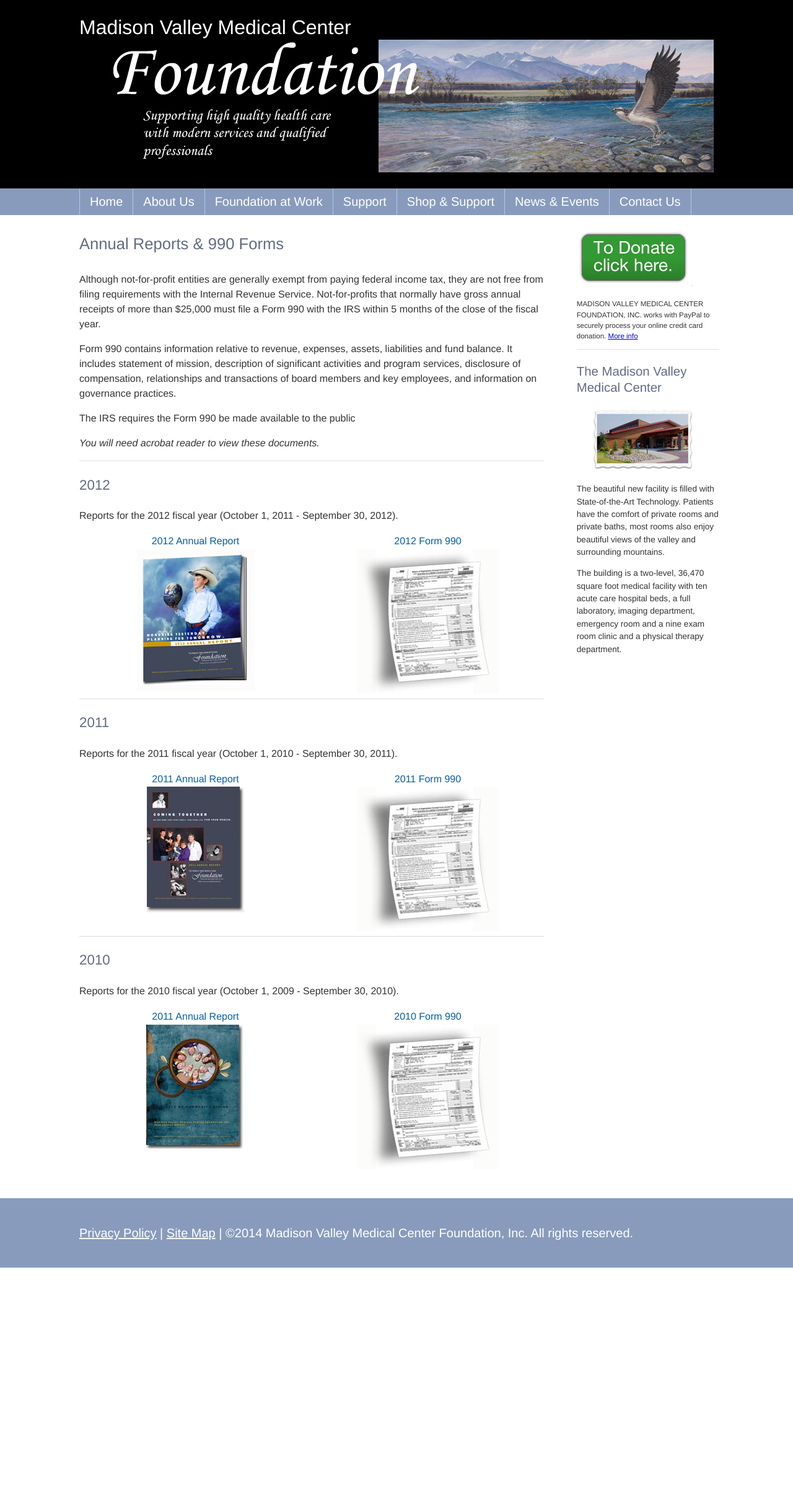
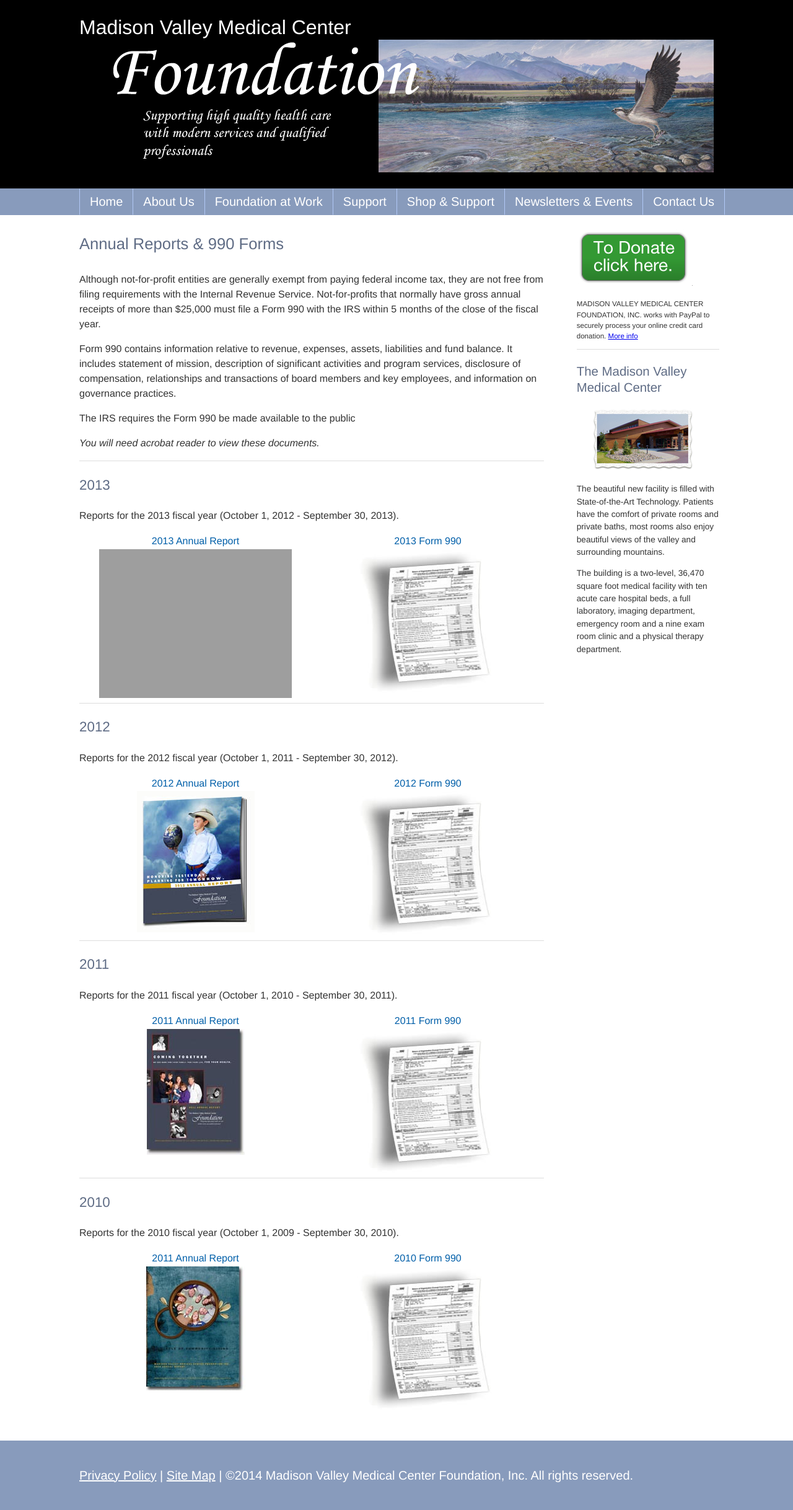
Before and after one commit to polarbeardesign/mvmcf, a PHP site: page /annualreport.php in a window 1280 px wide. Shown: the whole page at 62% size. Before the commit the page ends 2045 px from the top, so only its background shows below. Run offline with PHP 8.4, Linux system fonts and the light colour scheme; grey boxes are pictures that could not be loaded.

Commit message:
updates and addition of 2013 annual report

```diff
--- a/annualreport.php
+++ b/annualreport.php
@@ -28,6 +28,19 @@
 <p>The IRS requires the Form 990 be made available to the public</p>
 
 <p><em>You will need acrobat reader to view these documents.</em></p>
+
+<div class="row" style="border-top: 1px solid #ddd;">
+<h2>2013</h2>
+<p>Reports for the 2013 fiscal year (October 1, 2012 - September 30, 2013).
+	<div class="cell" style="width: 50%;text-align: center;">
+	  <a href="newsletters/MVMCF2013_Annual_Report_web.pdf">2013 Annual Report</a><br />
+	  <a href="newsletters/MVMCF2013_Annual_Report_web.pdf"><img src="newsletters/2013_annual_report_sm.png" alt="2013 Annual Report" width="311" height="240" border="0"></a>
+	</div>
+	<div class="cell" style="width: 50%;text-align: center;">
+	  <a href="newsletters/2012_2013_FY_990.pdf">2013 Form 990</a><br />
+      <a href="newsletters/2012_2013_FY_990.pdf"><img src="photos/form_990_curled.jpg" alt="2013 Form 990" width="228" height="233" border="0"></a>
+	</div>
+</div>
 
 <div class="row" style="border-top: 1px solid #ddd;">
 <h2>2012</h2>
--- a/dollarsatwork.php
+++ b/dollarsatwork.php
@@ -27,7 +27,7 @@
 
 <p>(October 1, 2012 - September 30, 2013)</p>
 
-<p>Recognizing that residents and visitors to the Madison Valley are a worthy investment, the community gave more than $631,000 to support the life-saving work provided each day at the Madison Valley Medical Center. Consistent support helps sustain the Madison Valley Medical Center's mission to be the most effective provider of healthcare services in our region.</p>
+<p>Recognizing that residents and visitors to the Madison Valley are a worthy investment, the community gave more than $336,000 to support the life-saving work provided each day at the Madison Valley Medical Center. Consistent support helps sustain the Madison Valley Medical Center's mission to be the most effective provider of healthcare services in our region.</p>
 
 <p>Money raised for the Medical Center enabled us:</p>
 <ul>
--- a/donation.php
+++ b/donation.php
@@ -32,7 +32,7 @@
 </form>
 </div>
 
-<p>Our donation system's security measures keep your personal information safe. MADISON VALLEY MEDICAL CENTER FOUNDATION INC works with PayPal to securely process your online credit card donation.  Donors do not need a PayPal account to process their donation, as PayPal Accepts All Major Credit Cards. This transaction will appear on your credit card statement as. "MADISONVALL" .  Our Privacy Policy - click here to view our complete privacy policy.</p>
+<p>Our donation system's security measures keep your personal information safe. MADISON VALLEY MEDICAL CENTER FOUNDATION INC works with PayPal to securely process your online credit card donation.  Donors do not need a PayPal account to process their donation, as PayPal Accepts All Major Credit Cards. This transaction will appear on your credit card statement as. "MADISONVALL" .  Our Privacy Policy - <a href="privacypolicy.php">click here to view our complete privacy policy</a>.</p>
 
 <p>Contributions can be made online above or mailed directly to:</p>
 
--- a/inc/navigation.php
+++ b/inc/navigation.php
@@ -21,7 +21,7 @@
       <li><a href="donate_donor_recognition.php">Donor Recognition</a></li>
     </ul></li>
   <li><a href="shopandsupport.php">Shop &amp; Support</a></li>
-  <li><a href="news_events.php">News &amp; Events </a></li>
+  <li><a href="news_events.php">Newsletters &amp; Events </a></li>
   <li><a href="contactus.php">Contact Us </a></li>
 </ul>
 </div>
--- a/news_events.php
+++ b/news_events.php
@@ -33,7 +33,7 @@
 
 <p style="margin-top: -1em;"><em> - brought to you by the MVMC Auxiliary</em><br />
 
-<p>Saturday, August 16, 2014 - 10 A.M. - 5 P.M.</p>
+<p>Saturday, August 23, 2014 - 10 A.M. - 5 P.M.</p>
 
 <p>Advanced tickets available for $25 at the Medical Center reception desk, the Ennis Chamber of Commerce, or by calling Dottie Fossel at (406) 682-5073.</p>
 
@@ -53,8 +53,8 @@
 <div class="cell" style="border-left: 1px solid #ddd; padding: 0 2em; width: 60%;">
 <p>Past</p>
 <img src="photos/past_newsletters2.jpg" style="float: right; width: 40%;" alt="Past Newsletters" />
-<p><a href="newsletters/2012_Fall_newsletter_for_web.pdf">2012 Fall Newsletter</a><br />
-<a href="newsletters/2012_spring_newsletter_for_web.pdf">2012 Spring Newsletter</a><br />
+<p><a href="newsletters/2012_Fall_newsletter_for_web.pdf">2012 Fall Newsletter - The Pulse</a><br />
+<a href="newsletters/2012_spring_newsletter_for_web.pdf">2012 Spring Newsletter - The Pulse</a><br />
 <a href="newsletters/2011_fall_newsletter_final.pdf">2011 Fall Newsletter - The Pulse</a><br />
 <a href="newsletters/2011_spring_newsletter_final_8_5x11.pdf">2011 Spring Newsletter - The Pulse</a><br />
 <a href="newsletters/10_fall_newsletter.pdf">2010 Fall Newsletter - Health News</a><br />
--- a/pressroom.php
+++ b/pressroom.php
@@ -119,8 +119,6 @@
     <p><em>1/20/11</em></p>
   </div>
 </div>
-<div style="clear: both;"></div>
-<h2>2010 Press Releases</h2>
 
 <div class="row news-item">
   <div class="cell" style="width:20%; padding: 1em;">
@@ -230,8 +228,6 @@
     <p><em>1/17/10</em></p>
   </div>
 </div>
-
-<h2>2009 Press Releases</h2>
 
 <div class="row news-item">
   <div class="cell" style="width:20%; padding: 1em;">
--- a/zabel_prints.php
+++ b/zabel_prints.php
@@ -28,7 +28,7 @@
 
 <p>You can view these beautiful framed prints on the walls at the Medical Center. For more information call the Foundation at (406) 682-6641 or 6630. The sale of these prints will go directly to benefit the Foundation's mission to support the health and well-being of the people in Madison County and adjacent communities in southwest Montana.</p>
 
-<p>In 2008 the LeSuer Family generously donated fourteen prints, Right Angles Framing in Ennis generously donated the framing. Six of these fourteen prints sold in 2009. A giclee and an unframed print were donated by another generous donor in 2010.</p>
+<p>In 2008 the LeSuer Family generously donated fourteen prints, Right Angles Framing in Ennis generously donated the framing. Eleven of these fourteen prints sold in 2009. A giclee and an unframed print were donated by another generous donor in 2010.</p>
 
 <p>Larry Zabel was one of the nation's premier Western artists. He specialized in paintings of today's Montana ranch life, Native Americans of the Northern Rockies and historical events of the Old West.</p>
 
```
Also changed, not shown: photos/form_990_curled.jpg, 2 other files.
